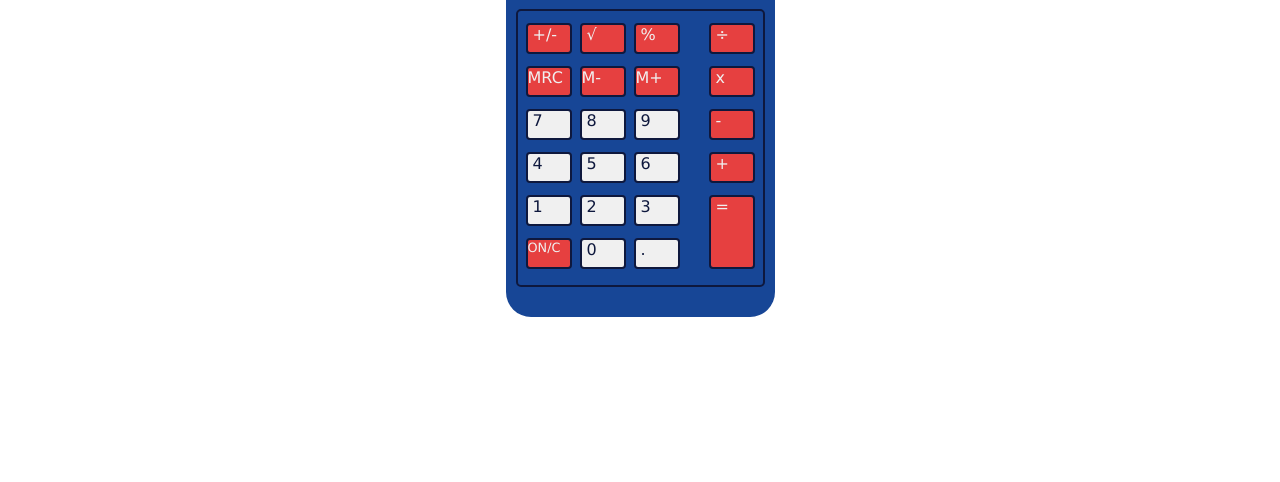
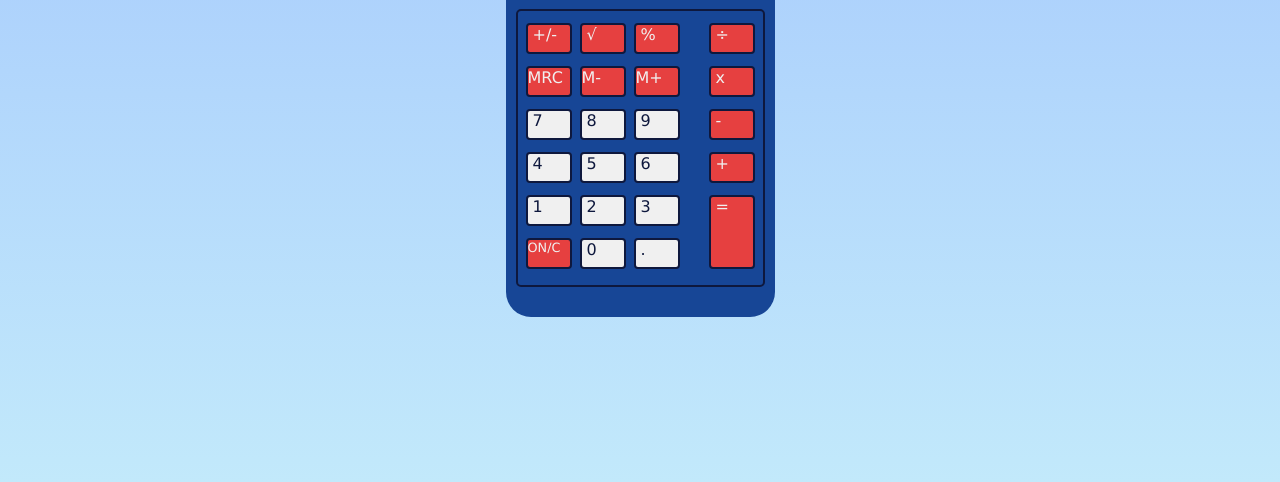
Before and after one commit to nick-anello/calculator, a plain HTML site: page index.html in a window 1280 px wide. Shown: the part 318-800 px from the top of the page. Drawn offline with Linux system fonts and the light colour scheme.

Commit message:
added background

```diff
--- a/styles.css
+++ b/styles.css
@@ -18,6 +18,7 @@ body {
     align-items: center;
     height: 100vh;
     overflow: hidden;
+    background: linear-gradient(#a1c4fd, #c2e9fb);
 }
 
 #calculator {
@@ -27,6 +28,7 @@ body {
     height: 469px;
     background-color: #174696;
     border-radius: 6px 6px 25px 25px;
+    box-shadow: 0 0 0 rgba(0, 0, 0, 0.2);
 }
 
 #top-part {
```
